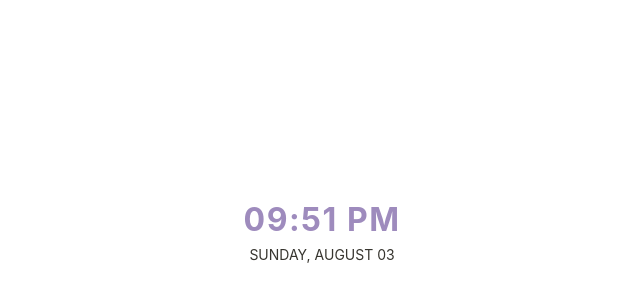
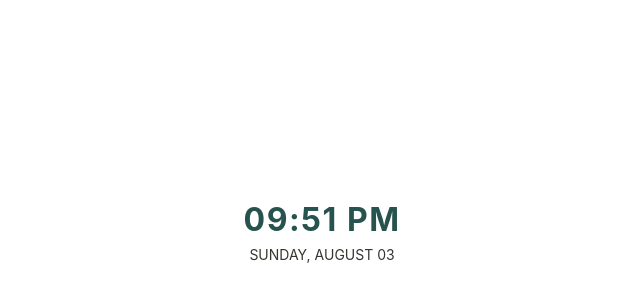
Before and after one commit to hellobritta/NotionWidgets, a plain HTML site: page index.html in a window 1280 px wide. Shown: the part 170-470 px from the top of the page, without its empty margins (318-958 px from the left). Drawn offline with Linux system fonts and the light colour scheme.

Commit message:
Update index.html

```diff
--- a/index.html
+++ b/index.html
@@ -47,7 +47,7 @@ font-size: 16px;
 color: #181818;
 }
 .time {
-color: #9e8bbd;
+color: #27534f;
 }
 .date {
 color: #37352f;
```
